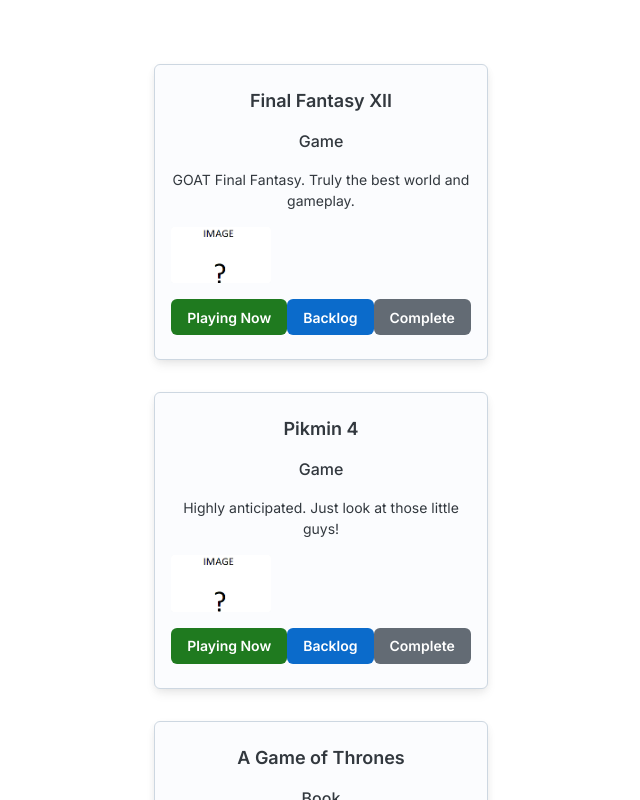
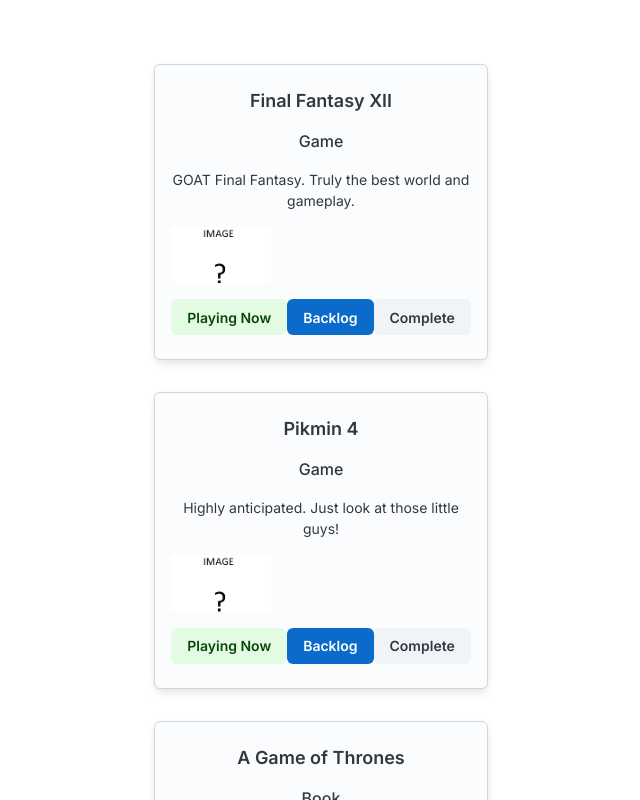
Before and after one commit to dbyrne978/back-log-buddy, a React (Vite) app in the folder back-log-buddy/: page / in a window 1280 px wide. Shown: the top 800 px of the page, without its empty margins (319-959 px from the left). Built offline with nearby package versions, Linux system fonts and the light colour scheme.

Commit message:
Add state to completion status buttons

```diff
--- a/back-log-buddy/src/MediaCardCompletionStatus.jsx
+++ b/back-log-buddy/src/MediaCardCompletionStatus.jsx
@@ -1,15 +1,52 @@
+import * as React from 'react';
 import Button from '@mui/joy/Button';
 
 function MediaCardCompletionStatus({ completionStatus }) {
+  const [playingNowVariant, setPlayingNowVariant] = React.useState('soft');
+  const [backlogVariant, setBacklogVariant] = React.useState('solid');
+  const [completeVariant, setCompleteVariant] = React.useState('soft');
+
+  const completionStatusOnClick = ( completionStatus ) => {
+    if (completionStatus == 'Playing Now') {
+      setPlayingNowVariant('solid')
+      setBacklogVariant('soft')
+      setCompleteVariant('soft')
+    }
+
+    if (completionStatus == 'Backlog') {
+      setPlayingNowVariant('soft')
+      setBacklogVariant('solid')
+      setCompleteVariant('soft')
+    }
+
+    if (completionStatus == 'Complete') {
+      setPlayingNowVariant('soft')
+      setBacklogVariant('soft')
+      setCompleteVariant('solid')
+    }
+  };
+
   return (
     <div id="completionStatusButtonGroup">
-      <Button size="md" color="success">
+      <Button
+        onClick={() => completionStatusOnClick('Playing Now')}
+        variant={playingNowVariant}
+        size="md"
+        color="success">
           Playing Now
       </Button>
-      <Button size="md" color="primary">
+      <Button
+        onClick={() => completionStatusOnClick('Backlog')}
+        variant={backlogVariant}
+        size="md"
+        color="primary">
           Backlog
       </Button>
-      <Button size="md" color="neutral">
+      <Button
+        onClick={() => completionStatusOnClick('Complete')}
+        variant={completeVariant}
+        size="md"
+        color="neutral">
           Complete
       </Button>
     </div>
```
